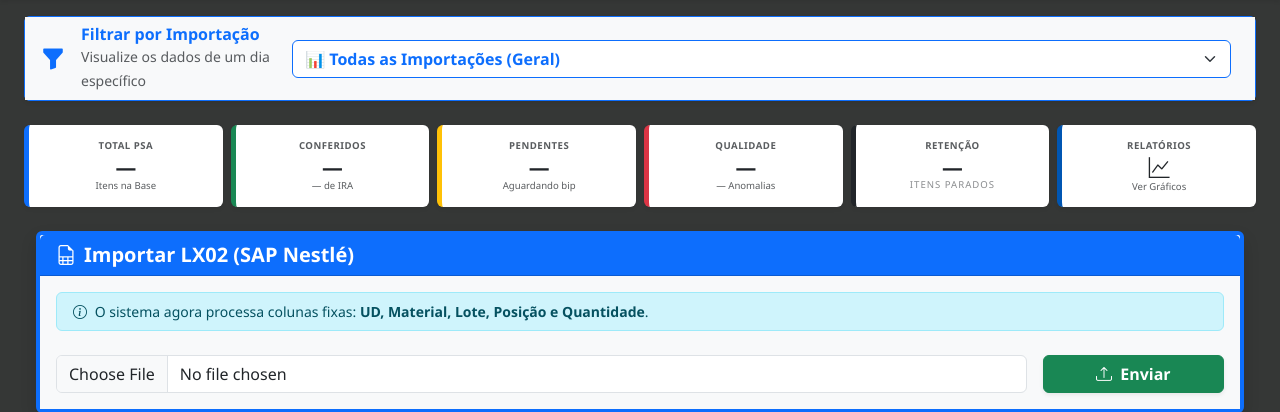
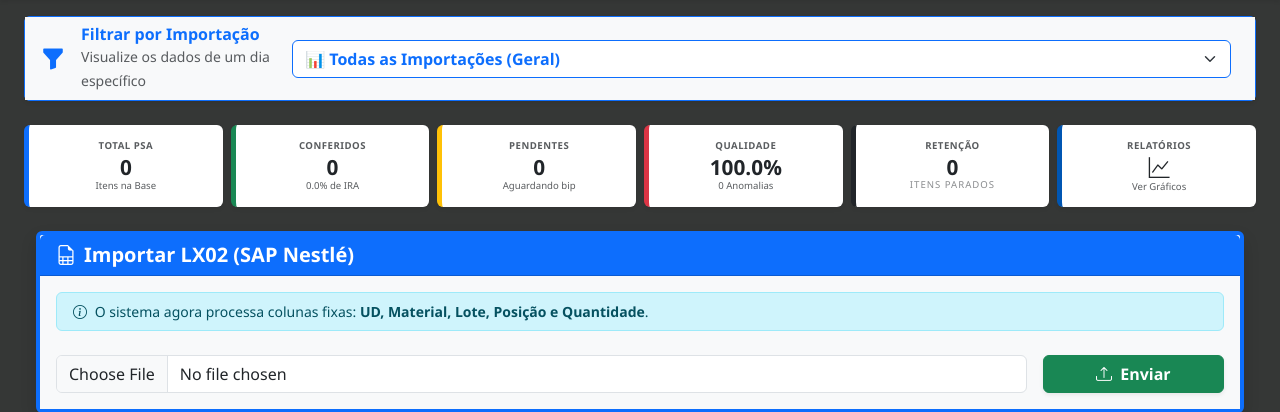
Before and after one commit to marcioc-silva/psa, a Flask app: page /importer/ in a window 1280 px wide. Shown: the part 60-472 px from the top of the page. Run offline with Flask 3, Linux system fonts and the light colour scheme; the visitor is signed in with stand-in values (Sample User, id 1); data that the repository does not hold is empty; parts of the project's set-up code (start-up, migrations or seed data) failed here and were passed over; some libraries are stand-ins or nearby versions.

Commit message:
Update _dashboard_header.html

```diff
--- a/app/templates/partials/_dashboard_header.html
+++ b/app/templates/partials/_dashboard_header.html
@@ -35,7 +35,7 @@
             <div class="card card-indicator shadow-sm border-0 p-3 h-100 text-center" style="border-left-color: #0d6efd !important;">
                 <div class="text-uppercase fw-bold text-muted mb-1" style="font-size: 0.75rem; letter-spacing: 0.5px;">Total PSA</div>
                 <div class="h3 fw-bold m-0 text-dark" style="font-size: 1.6rem;">
-                    <span id="kpi-total">—</span>
+                    <span id="kpi-total">{{ total | default(0) }}</span>
                 </div>
                 <div class="text-muted" style="font-size: 0.7rem;">Itens na Base</div>
             </div>
@@ -48,10 +48,10 @@
             <div class="card card-indicator shadow-sm border-0 p-3 h-100 text-center" style="border-left-color: #198754 !important;">
                 <div class="text-uppercase fw-bold text-muted mb-1" style="font-size: 0.75rem; letter-spacing: 0.5px;">Conferidos</div>
                 <div class="h3 fw-bold m-0 text-dark" style="font-size: 1.6rem;">
-                    <span id="kpi-conferidos">—</span>
+                    <span id="kpi-conferidos">{{ conferidos | default(0) }}</span>
                 </div>
                 <div class="text-muted" style="font-size: 0.7rem;">
-                    <span id="kpi-acuracidade">—</span> de IRA
+                    <span id="kpi-acuracidade">{{ acuracidade | default(0) }}%</span> de IRA
                 </div>
             </div>
         </a>
@@ -63,7 +63,7 @@
             <div class="card card-indicator shadow-sm border-0 p-3 h-100 text-center" style="border-left-color: #ffc107 !important;">
                 <div class="text-uppercase fw-bold text-muted mb-1" style="font-size: 0.75rem; letter-spacing: 0.5px;">Pendentes</div>
                 <div class="h3 fw-bold m-0 text-dark" style="font-size: 1.6rem;">
-                    <span id="kpi-pendentes">—</span>
+                    <span id="kpi-pendentes">{{ pendentes | default(0) }}</span>
                 </div>
                 <div class="text-muted" style="font-size: 0.7rem;">Aguardando bip</div>
             </div>
@@ -76,10 +76,10 @@
             <div class="card card-indicator shadow-sm border-0 p-3 h-100 text-center" style="border-left-color: #dc3545 !important;">
                 <div class="text-uppercase fw-bold text-muted mb-1" style="font-size: 0.75rem; letter-spacing: 0.5px;">Qualidade</div>
                 <div class="h3 fw-bold m-0 text-dark" style="font-size: 1.6rem;">
-                    <span id="kpi-taxaq">—</span>
+                    <span id="kpi-taxaq">{{ taxa_qualidade | default(100) }}%</span>
                 </div>
                 <div class="text-muted" style="font-size: 0.7rem;">
-                    <span id="kpi-div">—</span> Anomalias
+                    <span id="kpi-div">{{ itens_com_divergencia | default(0) }}</span> Anomalias
                 </div>
             </div>
         </a>
@@ -98,10 +98,9 @@
 
                 <div class="h3 fw-bold m-0 text-dark"
                      style="font-size: 1.6rem;">
-                    <span id="kpi-retencao">—</span>
+                    <span id="kpi-retencao">{{ total_retencao | default(0) }}</span>
                 </div>
 
-                <!-- Mantém sua regra visual, mas agora ela vem via JS -->
                 <div id="kpi-retencao-label" class="small text-muted" style="font-size: 0.7rem;">
                     Itens parados
                 </div>
```
